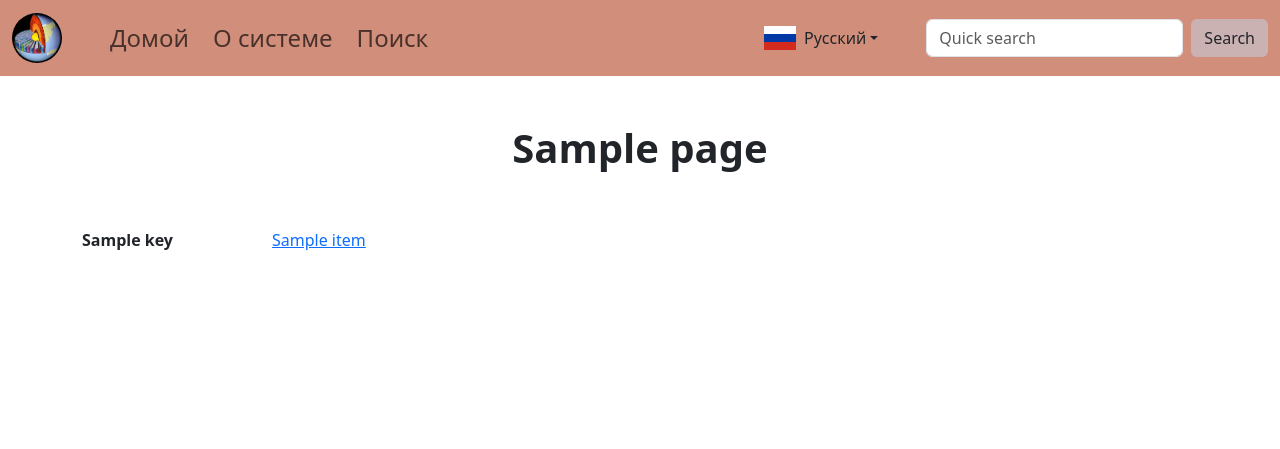
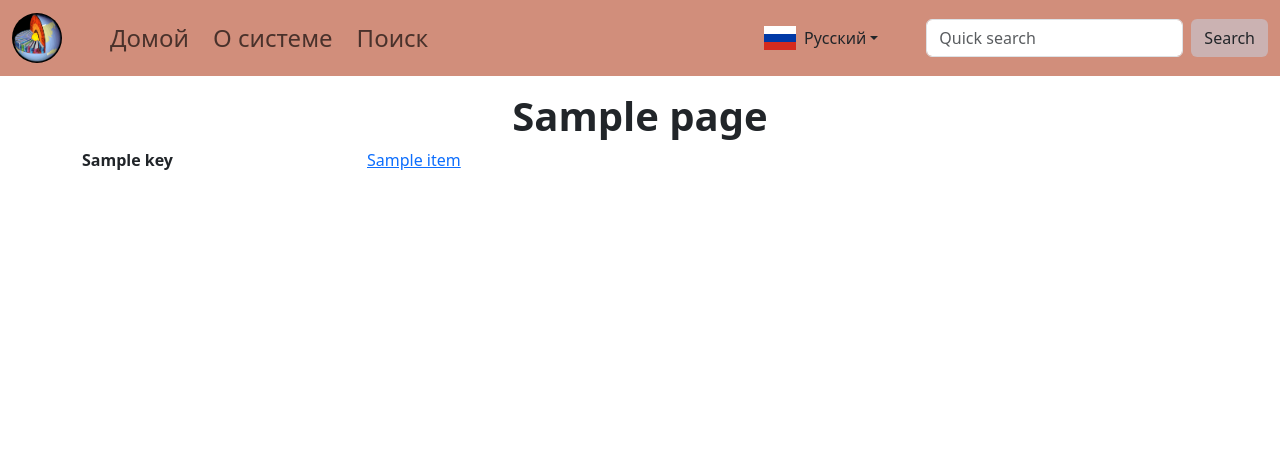
Before and after one commit to BUSH222/higeo_is, a Flask app: template templates/view.html in a window 1280 px wide. Shown: the top 449 px of the page. Run offline with Flask 3, Linux system fonts and the light colour scheme; the template is opened without the code that fills it: most values are stand-ins (such as "Sample title", 1, 10 or a date in 2020); parts of the project's set-up code (start-up, migrations or seed data) failed here and were passed over.

Commit message:
slight tweaks to ui

```diff
--- a/initialise_database.py
+++ b/initialise_database.py
@@ -70,9 +70,7 @@ class Person(Base):
     comment: Mapped[str | None] = mapped_column(nullable=True)
 
     def values_ru(self):
-        values = {'Имя': self.name,
-                  'Фамилия': self.surname,
-                  'Отчество': self.patronymic,
+        values = {'ФИО': str(self),
                   'Дата рождения': self.birth_date,
                   'Дата сметри': self.death_date,
                   'Место рождения': self.birth_place,
--- a/static/base.css
+++ b/static/base.css
@@ -42,3 +42,7 @@ p.GIN{
 	background-color: #f1d7cc !important;
 	color: black !important;
 }
+
+.hover-highlight:hover {
+	background-color: #fff8f8;
+}
--- a/templates/view.html
+++ b/templates/view.html
@@ -5,13 +5,13 @@
 {% block content %}
 
 <div class="container">
-    <div class="row mt-5">
+    <div class="row mt-3">
         <h1 class="d-flex justify-content-center fw-bold">{{ page.heading }}</h1>
     </div>
     {% for key, value in data.items() %}
-    <div class="row mt-5">
-        <div class="col-lg-2 fw-bold">{{ key }}</div>
-        <div class="col-lg-10">
+    <div class="row hover-highlight">
+        <div class="col-lg-3 fw-bold">{{ key }}</div>
+        <div class="col-lg-9">
             {% if value is iterable and value is not string %}
                 {% for item in value %}
                 <li class="list-group-item"><a href="/view?type={{item[0]}}&id={{item[1]}}">{{item[2]}}</a></li>
```
